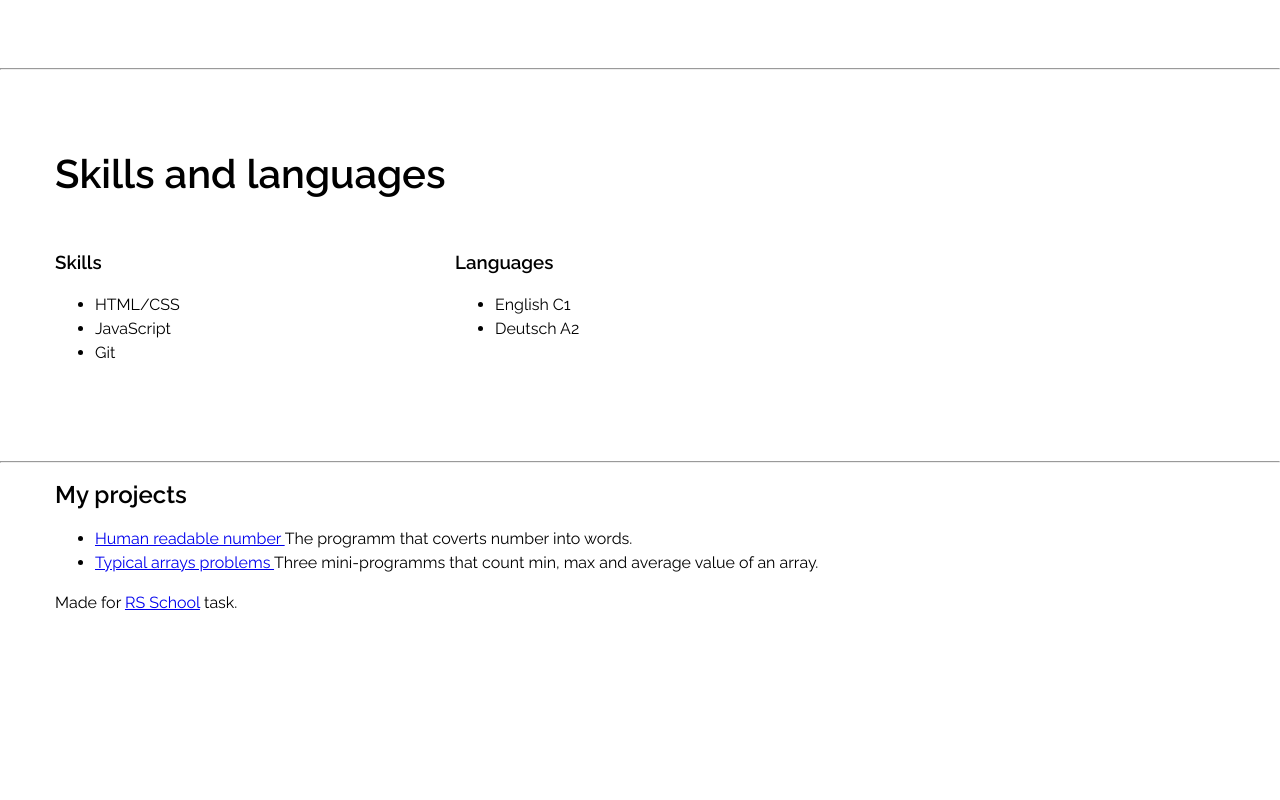
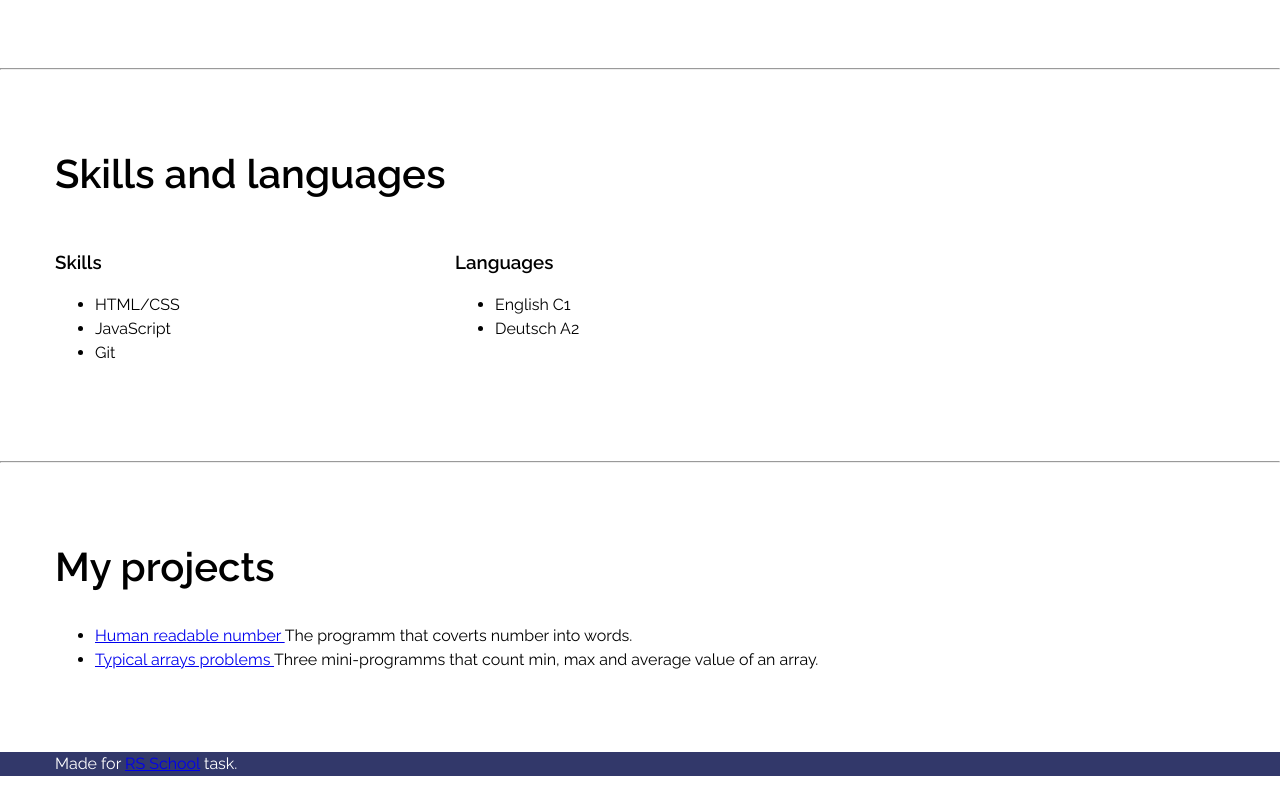
Before and after one commit to katiandrews/rsschool-cv, a plain HTML site: page index.html in a window 1280 px wide. Shown: the part 1165-1965 px from the top of the page. Before the commit the page ends 1780 px from the top, so only its background shows below. Drawn offline with Linux system fonts and the light colour scheme.

Commit message:
feat: add style for projects and footer

```diff
--- a/style.css
+++ b/style.css
@@ -113,3 +113,19 @@ body {
 .skills {
   width: 400px;
 }
+
+.projects {
+  margin: 80px 0;
+}
+
+.projects-title {
+  font-weight: 600;
+  font-size: 40px;
+  line-height: 48px;
+}
+
+.main-footer {
+  margin: 24px 0;
+  background-color: #32386a;
+  color: white;
+}
```
